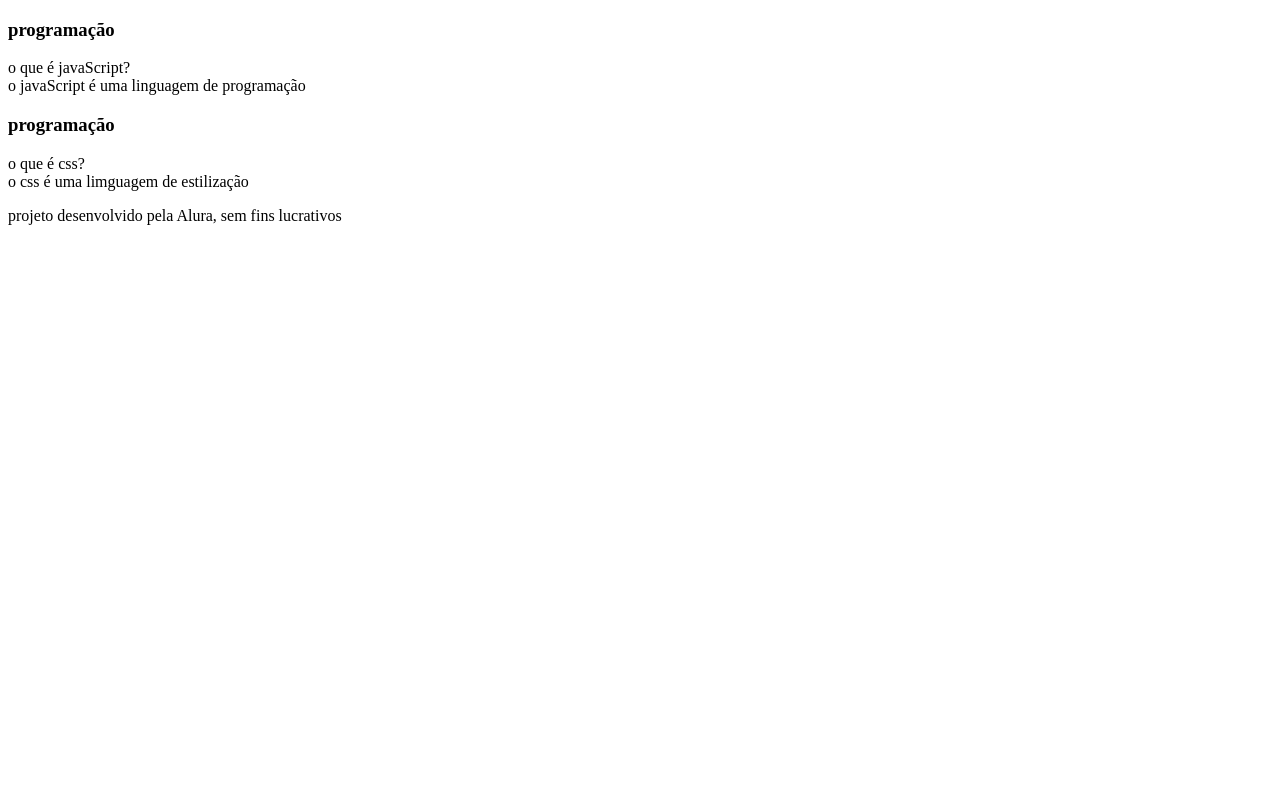
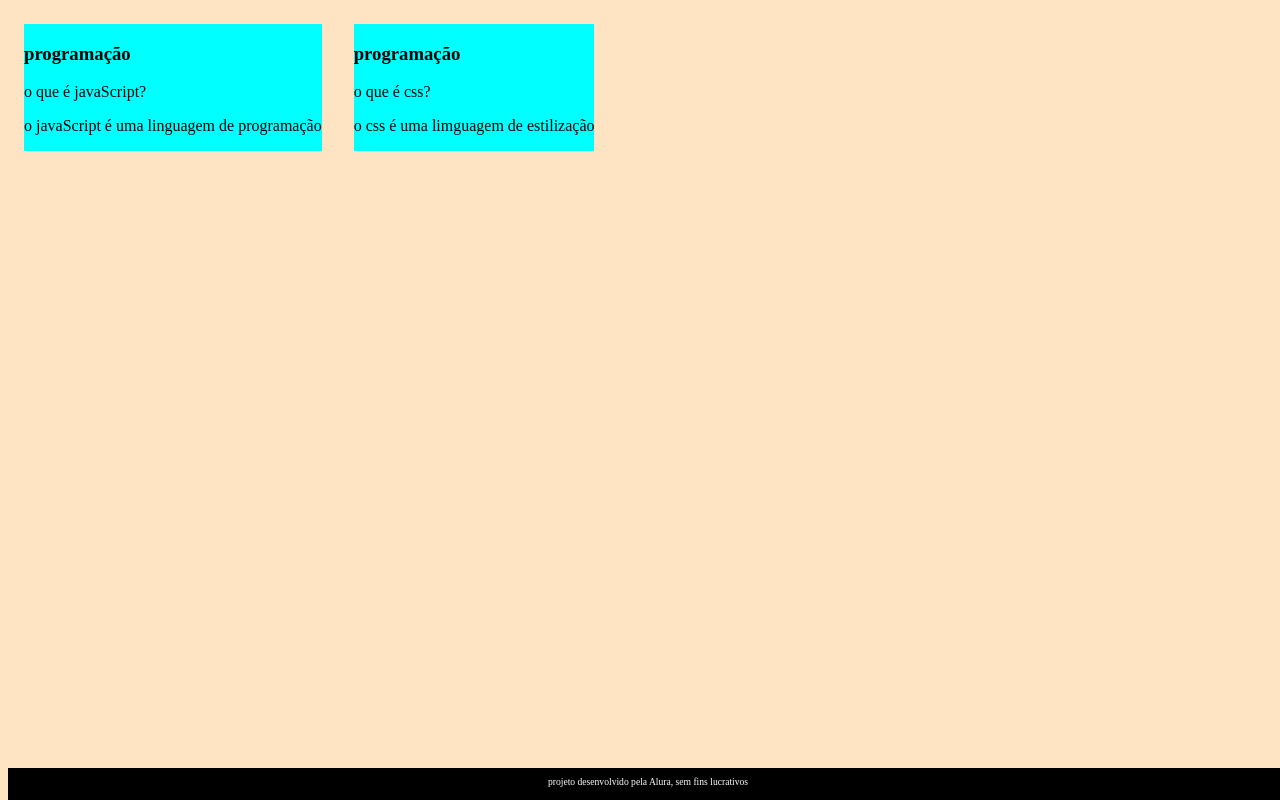
Before and after one commit to cauantraspadiniribeiro/paginacards, a plain HTML site: page index.html in a window 1280 px wide. Drawn offline with Linux system fonts and the light colour scheme.

Commit message:
Add files via upload

```diff
--- /dev/null
+++ b/assets/style.css
@@ -0,0 +1,32 @@
+body{
+    background-color: bisque;
+    font-family: bai jamjuree;
+}
+
+#container {
+    display: flex;
+}
+
+
+
+
+
+
+
+.cartao{
+    margin: 1rem 1rem;
+    background-color: aqua;
+}
+
+footer{background-color: black;
+    color: white;
+    position: fixed;
+bottom: 0;
+width: 100%;
+height: 2rem;
+}
+footer p {
+    text-align: center;
+    font-size: 0.6rem;
+    margin-top: 0.5rem;
+}
--- a/index.html
+++ b/index.html
@@ -4,6 +4,7 @@
     <meta charset="UTF-8">
     <meta http-equiv="X-UA-Compatible" content="IE=edge">
     <meta name="viewport" content="width=device-width, initial-scale=1.0">
+    <link rel="stylesheet" href="assets/style.css">
     <title>flashcard</title>
 </head>
 <body>
@@ -13,10 +14,10 @@
         <div class="cartao__conteudo">
             <h3>programação</h3>
             <div class="catao__conteudo__pergunta">
-                o que é javaScript?
+               <p> o que é javaScript?</p>
             </div>
             <div class="catao__conteudo__resposta">
-                o javaScript é uma linguagem de programação
+              <p>  o javaScript é uma linguagem de programação </p>
             </div>
         </div>
     </article>
@@ -24,10 +25,10 @@
         <div class="cartao__conteudo">
             <h3>programação</h3>
             <div class="catao__conteudo__pergunta">
-                o que é css?
+               <p> o que é css? <p>
             </div>
             <div class="catao__conteudo__resposta">
-                o css é uma limguagem de estilização
+               <P> o css é uma limguagem de estilização <p>
             </div>
         </div>
     </article>
```
